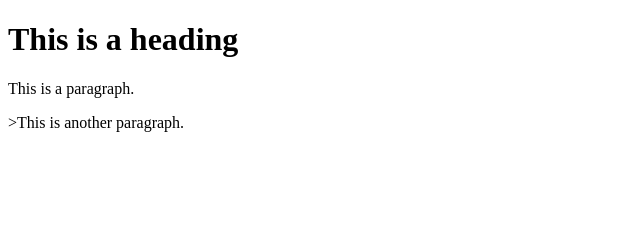
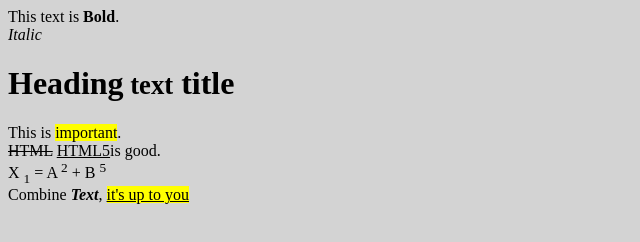
Before and after one commit to Success12016/WebApp_EnetC, a plain HTML site: page index.html in a window 1280 px wide. Shown: the whole page, without its empty margins (0-640 px from the left). Drawn offline with Linux system fonts and the light colour scheme.

Commit message:
update text formatting

```diff
--- a/index.html
+++ b/index.html
@@ -6,9 +6,15 @@
     <meta name="viewport" content="width=device-width, initial-scale=1.0">
     <title>Page Title</title>
 </head>
-<body>
-    <h1>This is a heading</h1>
-    <p>This is a paragraph.</p>
-    <p>>This is another paragraph.</p>
-</body>
+<body style="background-color: lightgray">
+    This text is <b>Bold</b>.<br>
+    <i>Italic</i>
+    <h1>Heading<small> text</small> title</h1>
+    This is <mark>important</mark>. <br>
+    <del>HTML</del> <ins>HTML5</ins>is good. <br>
+    X <sub>1</sub> = A <sup>2</sup> + B <sup>5</sup> <br>
+    Combine <b><i>Text</i></b>,
+    <mark><ins>it's up to you</ins></mark>
+    </body>
+
 </html>
```
